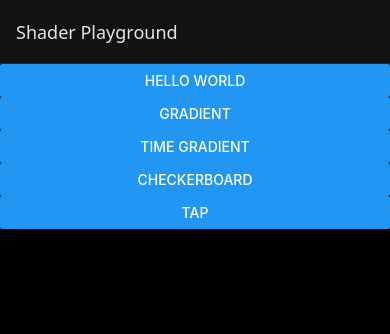
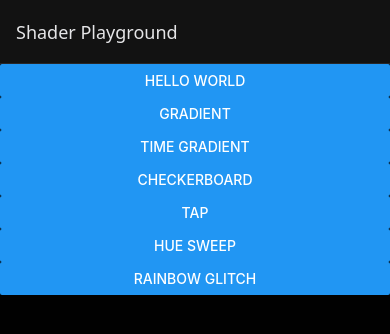
Before and after one commit to canpoyrazoglu/react-native-skia-playground, a React Native app: screen /Home in a window 390 px wide. Shown: the top 334 px of the page. Built offline with nearby package versions, Linux system fonts and the light colour scheme.

Commit message:
feat: add hue sweep and rainbow glitch to home screen

```diff
--- a/screens/HomeScreen.tsx
+++ b/screens/HomeScreen.tsx
@@ -3,6 +3,8 @@ import { Button, ScrollView, StyleSheet, View } from 'react-native';
 import { CHECKERBOARD } from '../examples/checkerboard.shader';
 import { GRADIENT } from '../examples/gradient.shader';
 import { HELLO_WORLD } from '../examples/helloWorld.shader';
+import { HUE_SWEEP } from '../examples/hueSweep.shader';
+import { RAINBOW_GLITCH } from '../examples/rainbowGlitch.shader';
 import { TAP } from '../examples/tap.shader';
 import { TIME_GRADIENT } from '../examples/timeGradient.shader';
 import { useNavigate } from '../hooks/navigation';
@@ -53,6 +55,22 @@ function HomeScreen() {
               });
             }}
           />
+           <Button
+            title="Hue Sweep"
+            onPress={() => {
+              navigate('Shader', {
+                initialShader: HUE_SWEEP,
+              });
+            }}
+          />
+           <Button
+            title="Rainbow Glitch"
+            onPress={() => {
+              navigate('Shader', {
+                initialShader: RAINBOW_GLITCH,
+              });
+            }}
+          />
         </View>
       </ScrollView>
     </View>
```
